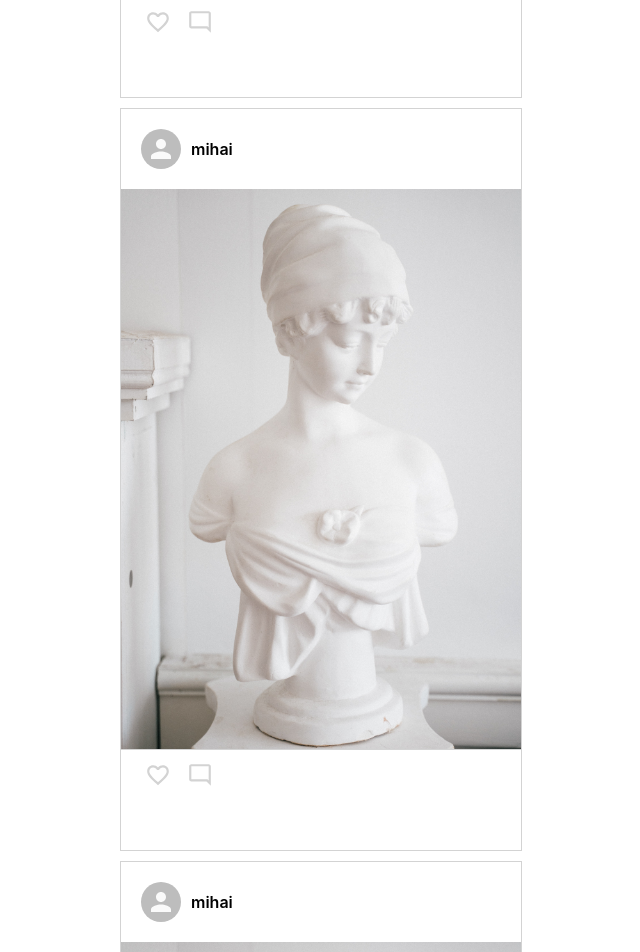
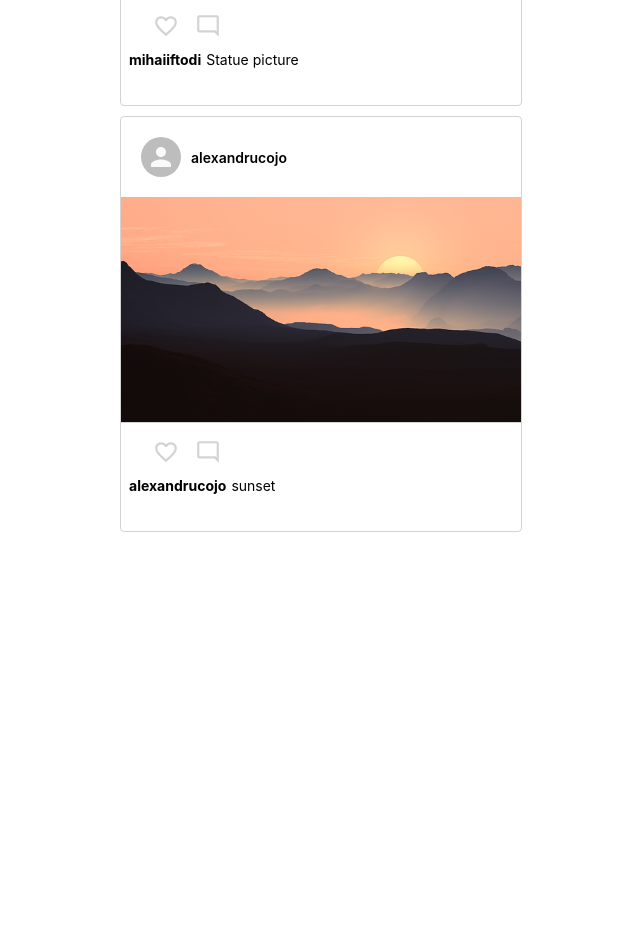
Before and after one commit to iftodimihail/instagram-clone, a React (Create React App) app: page / in a window 1280 px wide. Shown: the part 720-1672 px from the top of the page, without its empty margins (319-959 px from the left). After the commit the page ends 1262 px from the top, so only its background shows below. Built offline with nearby package versions, Linux system fonts and the light colour scheme.

Commit message:
added props to posts

```diff
--- a/src/App.js
+++ b/src/App.js
@@ -2,6 +2,9 @@ import React from "react";
 import styled from "styled-components";
 import instagramText from "./assets/images/insta-text.png";
 import Post from "./components/Post";
+
+import testPic from "assets/images/insta-pic1.jpg";
+import testPic2 from "assets/images/insta-pic2.png";
 
 const AppContainer = styled.main`
   display: flex;
@@ -30,10 +33,8 @@ function App() {
       <AppHeader>
         <img src={instagramText} alt="instagram text" />
       </AppHeader>
-      <Post />
-      <Post />
-      <Post />
-      <Post />
+      <Post username="mihaiiftodi" image={testPic} caption="Statue picture" />
+      <Post username="alexandrucojo" image={testPic2} caption="sunset" />
     </AppContainer>
   );
 }
--- a/src/components/Post/components/PostHeader.js
+++ b/src/components/Post/components/PostHeader.js
@@ -13,11 +13,11 @@ const PostHeaderContainer = styled.div`
   }
 `;
 
-function PostHeader() {
+function PostHeader({ username, avatar }) {
   return (
     <PostHeaderContainer>
-      <Avatar alt="Mihai" src={""} />
-      <span>mihai</span>
+      <Avatar alt={username} src={avatar} />
+      <span>{username}</span>
     </PostHeaderContainer>
   );
 }
--- a/src/components/Post/index.js
+++ b/src/components/Post/index.js
@@ -1,6 +1,5 @@
 import React from "react";
 import styled from "styled-components";
-import testPic from "assets/images/insta-pic1.jpg";
 import ActionMenu from "./components/ActionMenu";
 import PostHeader from "./components/PostHeader";
 
@@ -8,11 +7,11 @@ const PostContainer = styled.div`
   width: 400px;
   border: 1px solid lightgray;
   margin-bottom: 10px;
+  border-radius: 4px;
 `;
 
 const ImageContainer = styled.div`
   width: 100%;
-  min-height: 400px;
   max-height: 600px;
   border-bottom: 1px solid lightgray;
   display: flex;
@@ -25,21 +24,32 @@ const ImageContainer = styled.div`
   }
 `;
 
+const Description = styled.div`
+  display: flex;
+  > strong {
+    margin-right: 5px;
+  }
+`;
+
 const ActionContainer = styled.div`
   height: 100px;
+  padding: 4px 8px;
 `;
 
-function Post() {
+function Post({ image, username, avatar, caption }) {
   return (
     <PostContainer>
-      <PostHeader />
+      <PostHeader username={username} avatar={avatar} />
       <ImageContainer>
-        <img src={testPic} alt="insta pic" />
+        <img src={image} alt="insta pic" />
       </ImageContainer>
       <ActionContainer>
         <ActionMenu />
         {/* likes nr */}
-        {/* description */}
+        <Description>
+          <strong>{username}</strong>
+          {caption}
+        </Description>
         {/* timestamp */}
         {/* comments */}
         {/* add a comment */}
--- a/src/index.css
+++ b/src/index.css
@@ -1,4 +1,5 @@
 * {
   margin: 0;
   font-family: -apple-system,BlinkMacSystemFont,"Segoe UI",Roboto,Helvetica,Arial,sans-serif;
+  font-size: 14px;
 }
```
